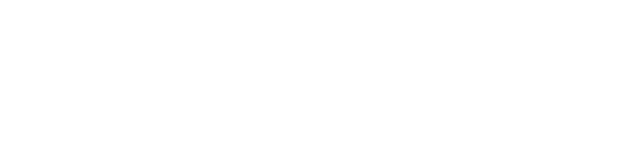
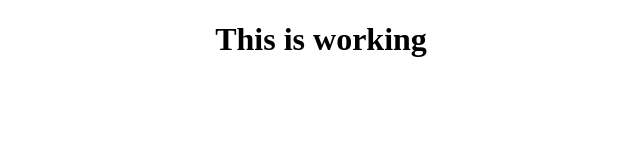
Before and after one commit to msohail-code/push_node_js, a plain HTML site: page example.html in a window 1280 px wide. Shown: the whole page, without its empty margins (319-959 px from the left). Drawn offline with Linux system fonts and the light colour scheme.

Commit message:
Modified example.html file

```diff
--- a/example.html
+++ b/example.html
@@ -5,6 +5,8 @@
     <title>This is first HTML Here</title>
 </head>
 <body>
-
+    <center>
+        <h1>This is working</h1>
+    </center>
 </body>
 </html>
```
